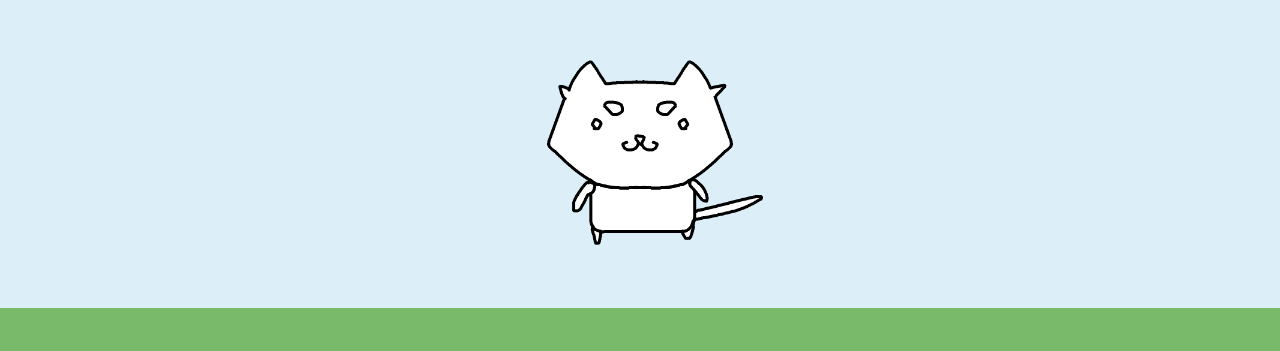
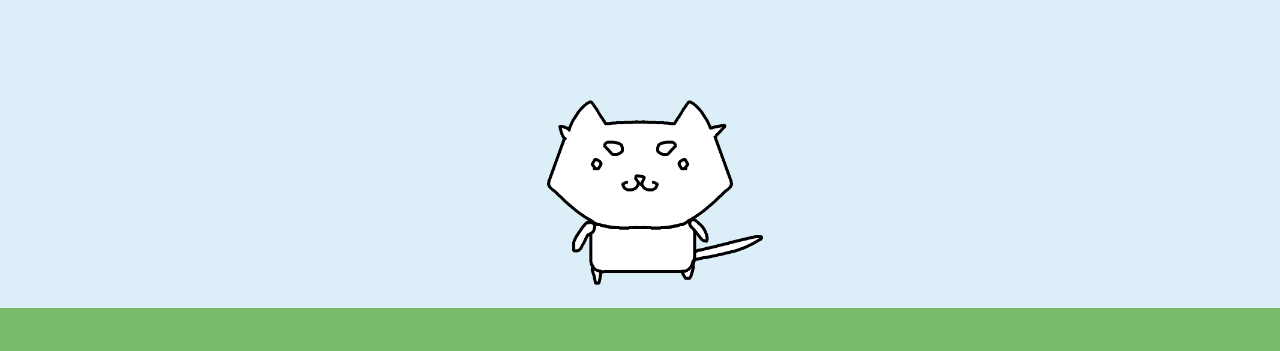
Before and after one commit to nukouuu/2d-character-game, a plain HTML site: page index.html in a window 1280 px wide. Shown: the part 392-743 px from the top of the page. Drawn offline with Linux system fonts and the light colour scheme.

Commit message:
Update index.html

```diff
--- a/index.html
+++ b/index.html
@@ -121,6 +121,7 @@ scheduleBlink();
 const character = document.getElementById("character");
 
 const groundHeight = 100;
+const feetOffset = 40;
 const gravity = 0.5;
 
 let velocityY = 0;
@@ -131,9 +132,9 @@ function updatePhysics() {
   characterY -= velocityY;
 
   // 地面との当たり判定
-  if (characterY <= groundHeight) {
-    characterY = groundHeight;
-    velocityY = 0;
+  if (characterY <= groundHeight - feetOffset) {
+  characterY = groundHeight - feetOffset;
+  velocityY = 0;
   }
 
   character.style.bottom = characterY + "px";
```
